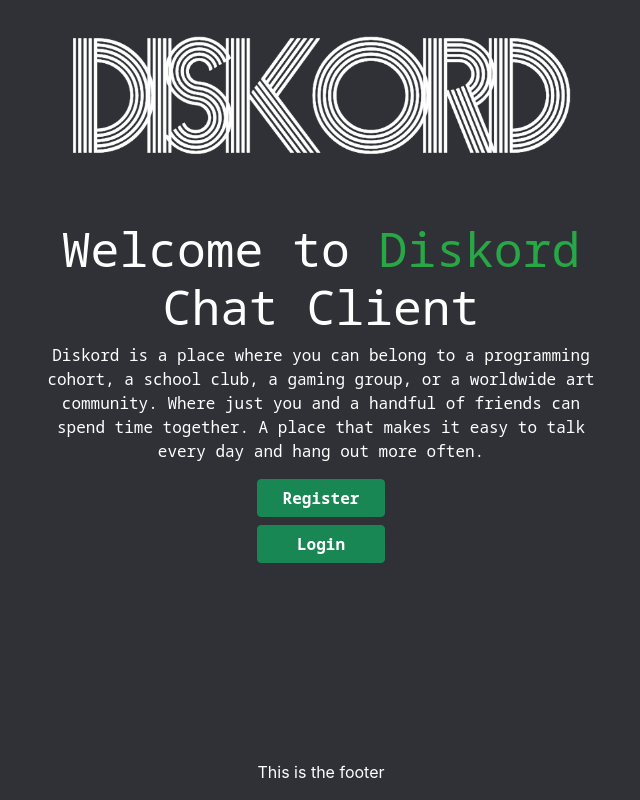
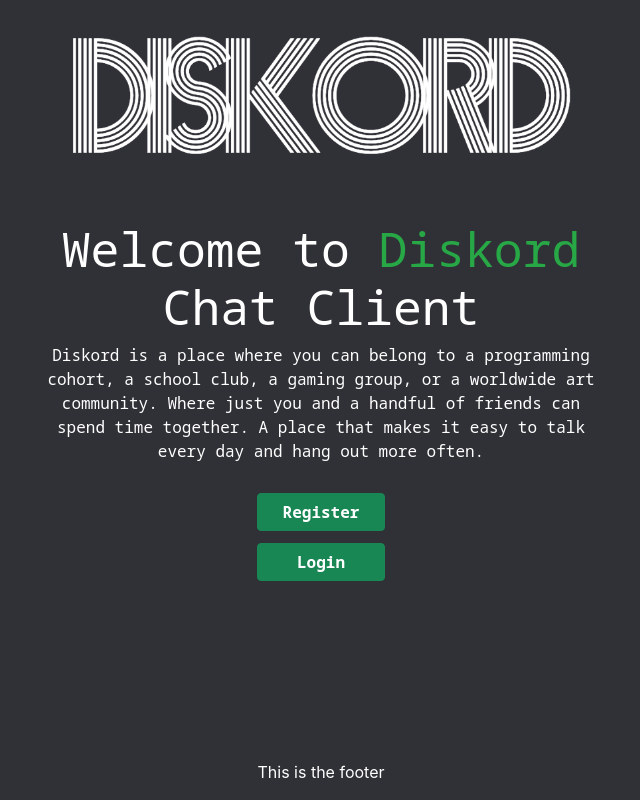
Before and after one commit to ggroshans/django-rest-chat-app, a React (Create React App) app in the folder frontend/static/: page / in a window 1280 px wide. Shown: the whole page, without its empty margins (319-959 px from the left). Built offline with nearby package versions, Linux system fonts and the light colour scheme.

Commit message:
relatively positioned buttons on splash screen

```diff
--- a/frontend/static/src/components/User/Splash.css
+++ b/frontend/static/src/components/User/Splash.css
@@ -24,6 +24,7 @@
 .splash-container button {
     font-weight: 900;
     width: 8rem;
+    margin: 0.25rem 0rem;
 }
 
 .splash-container button:hover {
@@ -31,3 +32,10 @@
     border: 1px solid #04AA6D;
     color: green;
 }
+
+.splash-btn-group {
+    display: flex;
+    flex-direction: column;
+    position: relative;
+    top: 10px;
+}
--- a/frontend/static/src/components/User/Splash.js
+++ b/frontend/static/src/components/User/Splash.js
@@ -10,12 +10,15 @@ export default function Splash(props) {
         <div className='splash-container'>
             <h1>Welcome to <span className="diskord-green">Diskord</span> Chat Client</h1>
             <p>Diskord is a place where you can belong to a programming cohort, a school club, a gaming group, or a worldwide art community. Where just you and a handful of friends can spend time together. A place that makes it easy to talk every day and hang out more often.</p>
+            <div className='splash-btn-group'>
             <button className="btn btn-success" value="register" onClick={handleClick}>
                 Register
             </button>
             <button className="btn btn-success mt-2" value="login" onClick={handleClick}>
                 Login
             </button>
+            </div>
+
         </div>
     );
 }
```
